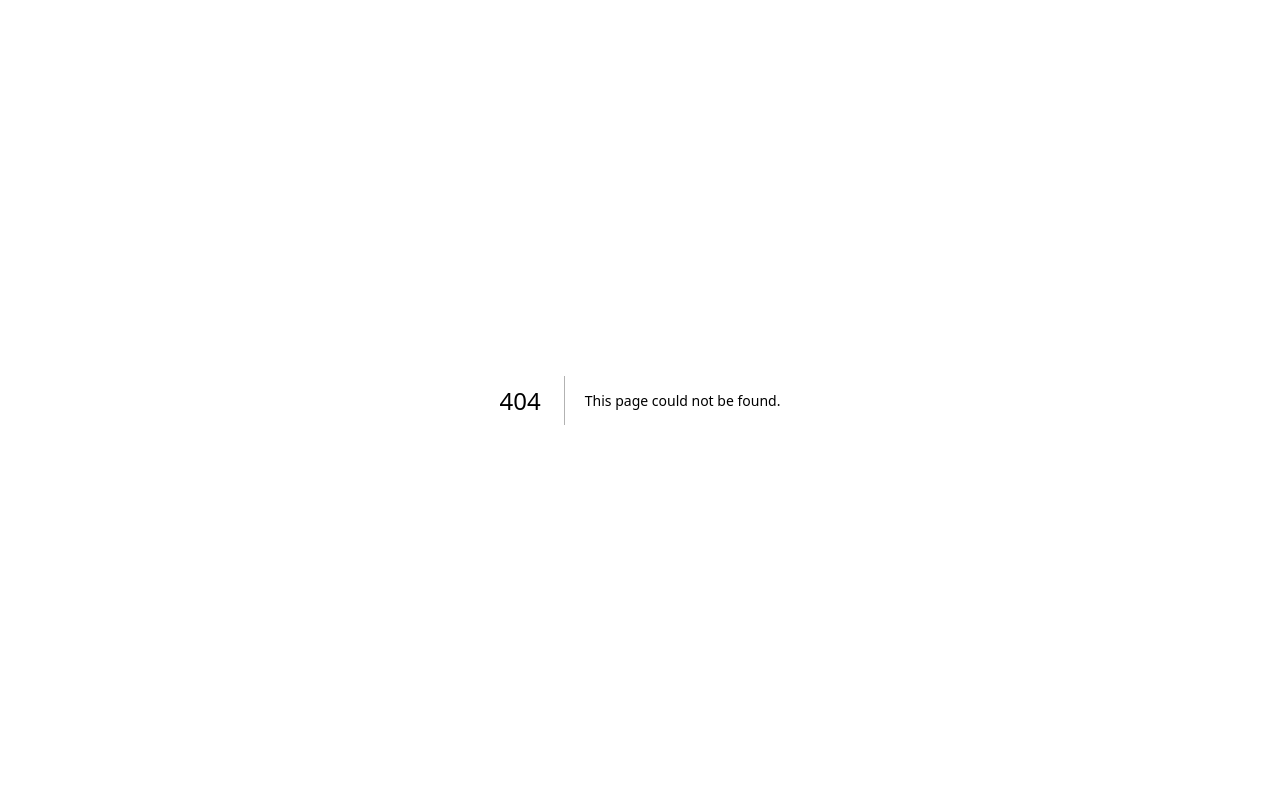
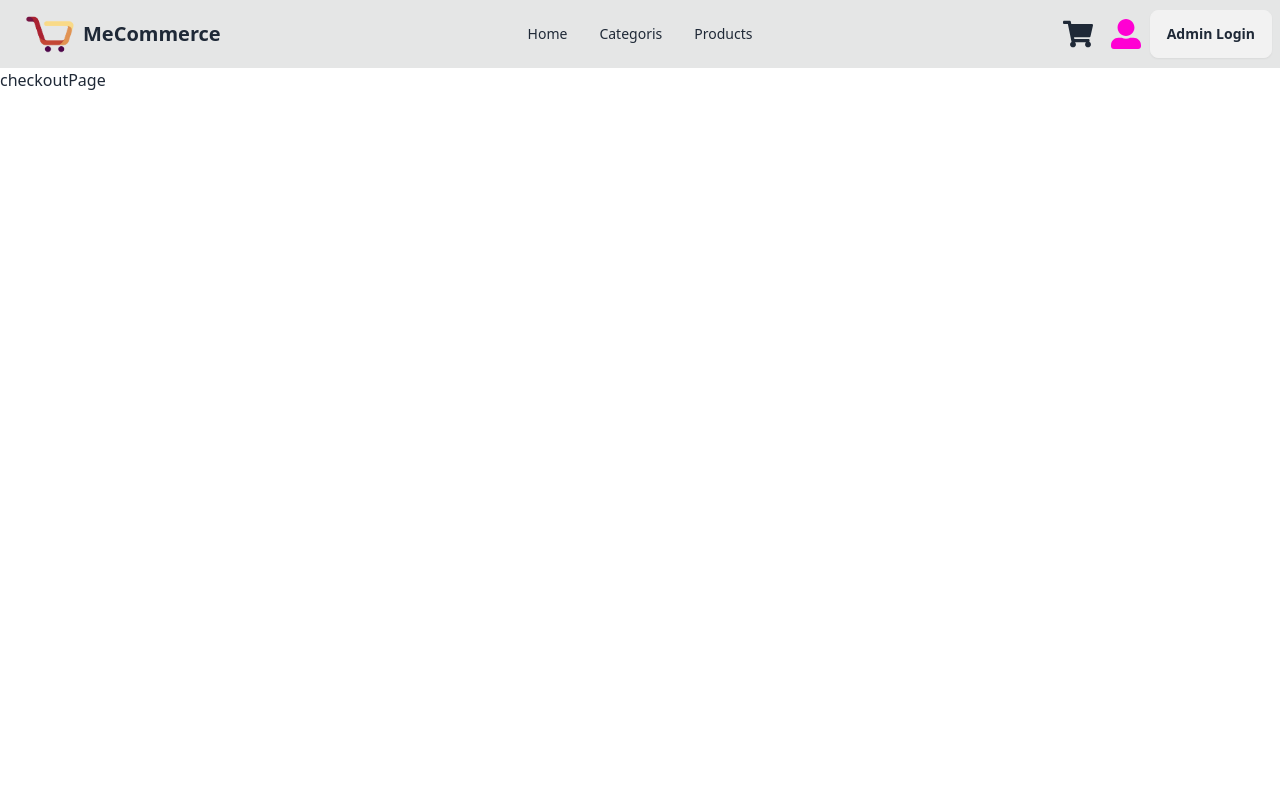
Before and after one commit to NFRIDOY/MeCommerce, a Next.js app: page /checkout in a window 1280 px wide. Before the commit this address had no page. Shown: the top 800 px of the page. Built offline with nearby package versions, Linux system fonts and the light colour scheme.

Commit message:
✅[updated] navbar + Checkout

```diff
--- /dev/null
+++ b/src/app/(withCommonLayout)/(home)/checkout/page.tsx
@@ -0,0 +1,13 @@
+import Checkout from '@/components/module/Checkout/Checkout';
+import React from 'react';
+
+const checkoutPage = () => {
+    return (
+        <div>
+            checkoutPage
+            <Checkout />
+        </div>
+    );
+};
+
+export default checkoutPage;
--- /dev/null
+++ b/src/components/module/Checkout/Checkout.tsx
@@ -0,0 +1,11 @@
+import React from 'react';
+
+const Checkout = () => {
+    return (
+        <div>
+
+        </div>
+    );
+};
+
+export default Checkout;
--- a/src/components/shared/Navbar.tsx
+++ b/src/components/shared/Navbar.tsx
@@ -181,7 +181,7 @@ const Navbar = () => {
                 <div className="navbar-end">
                     <div>{profile}</div>
                     <Link href="/admin" className="btn">
-                        Login
+                        Admin Login
                     </Link>
                 </div>
             </div>
```
